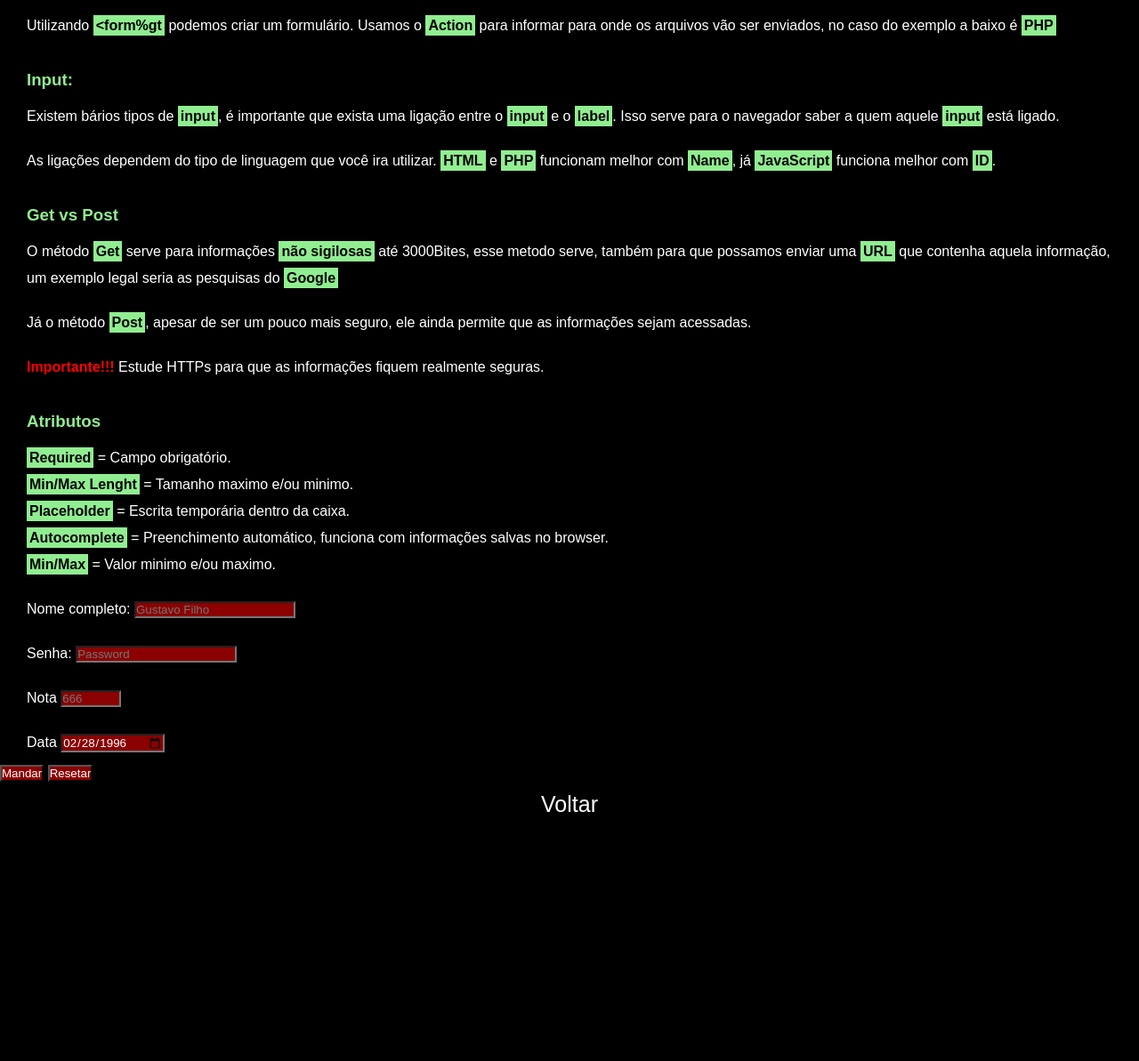
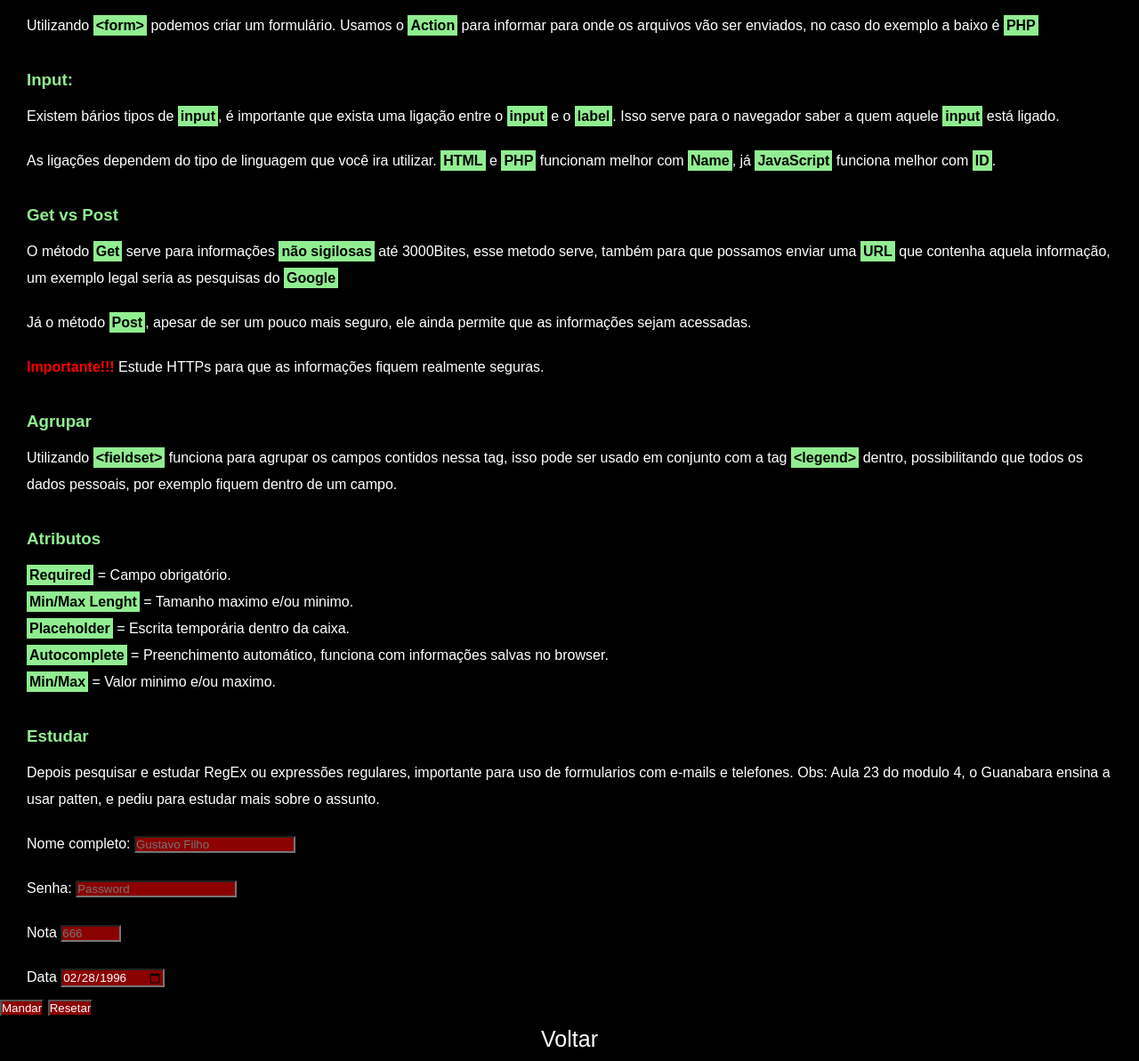
Before and after one commit to Gusfilho96/html-css, a plain HTML site: page Cursoemvideo/Formularios.html in a window 1280 px wide. Shown: the part 69-1262 px from the top of the page at 89% size. Before the commit the page ends 998 px from the top, so only its background shows below. Drawn offline with Linux system fonts and the light colour scheme.

Commit message:
Update Formularios.html

```diff
--- a/Cursoemvideo/Formularios.html
+++ b/Cursoemvideo/Formularios.html
@@ -9,7 +9,7 @@
   <body>
     <h2>Formulários:</h2>
     <p>
-      Utilizando <mark>&ltform%gt</mark> podemos criar um formulário. Usamos o
+      Utilizando <mark>&ltform&gt</mark> podemos criar um formulário. Usamos o
       <mark>Action</mark> para informar para onde os arquivos vão ser enviados,
       no caso do exemplo a baixo é <mark>PHP</mark>
     </p>
@@ -41,14 +41,28 @@
       <strong class="importante">Importante!!!</strong> Estude HTTPs para que as
       informações fiquem realmente seguras.
     </p>
+    <h3>Agrupar</h3>
+    <p>
+      Utilizando <mark>&ltfieldset&gt</mark> funciona para agrupar os campos
+      contidos nessa tag, isso pode ser usado em conjunto com a tag
+      <mark>&ltlegend&gt</mark> dentro, possibilitando que todos os dados
+      pessoais, por exemplo fiquem dentro de um campo.
+    </p>
     <h3>Atributos</h3>
     <p>
       <mark>Required</mark> = Campo obrigatório. <br />
       <mark>Min/Max Lenght</mark> = Tamanho maximo e/ou minimo. <br />
       <mark>Placeholder</mark> = Escrita temporária dentro da caixa. <br />
-      <mark>Autocomplete</mark> = Preenchimento automático, funciona com informações salvas
-      no browser. <br />
+      <mark>Autocomplete</mark> = Preenchimento automático, funciona com
+      informações salvas no browser. <br />
       <mark>Min/Max</mark> = Valor minimo e/ou maximo. <br />
+    </p>
+
+    <h3>Estudar</h3>
+    <p>
+      Depois pesquisar e estudar RegEx ou expressões regulares, importante para
+      uso de formularios com e-mails e telefones. Obs: Aula 23 do modulo 4, o
+      Guanabara ensina a usar patten, e pediu para estudar mais sobre o assunto.
     </p>
 
     <div>
```
